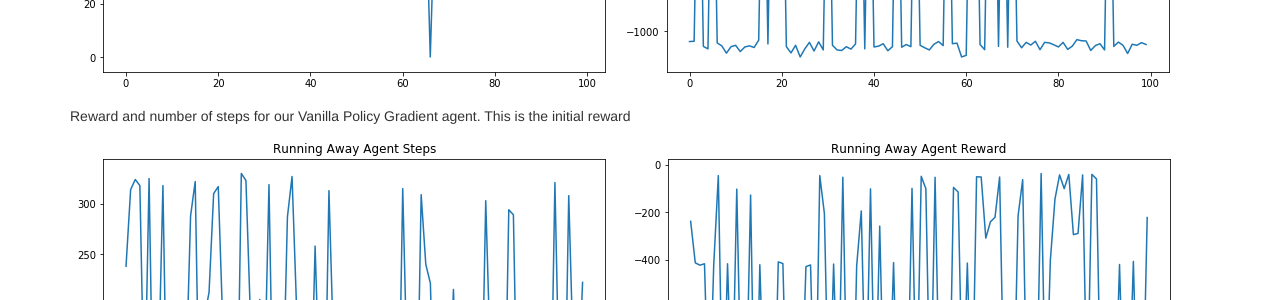
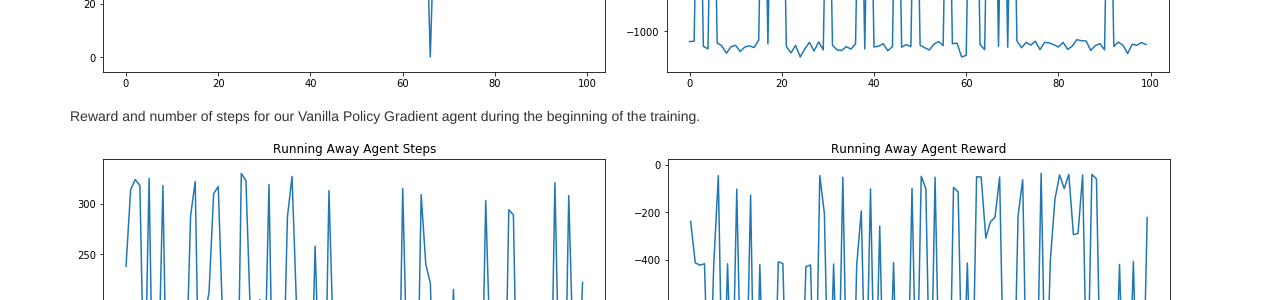
Before and after one commit to brongan/SpartaCraft, a Jekyll site: the page built from docs/final.md, in a window 1280 px wide and 900 px high, scrolled down 4650 px. Shown: the part 152-452 px from the top of the window. Built offline with Jekyll 4.4.1, drawn with Linux system fonts in a browser that asks for light colours; formulas are drawn with MathJax 3.

Commit message:
added fig description

```diff
--- a/docs/final.md
+++ b/docs/final.md
@@ -138,7 +138,7 @@ Reward graph for our manual agent. Since the change in the environment, the manu
 <img src="VPG_Agent_Num_Steps.png" />
 <img src="VPG_Agent_Total_Reward.png" />
 
-Reward and number of steps for our Vanilla Policy Gradient agent. This is the initial reward
+Reward and number of steps for our Vanilla Policy Gradient agent during the beginning of the training.
 
 <img src="RunnerSteps.png" />
 <img src="RunnerReward.png" />
```
